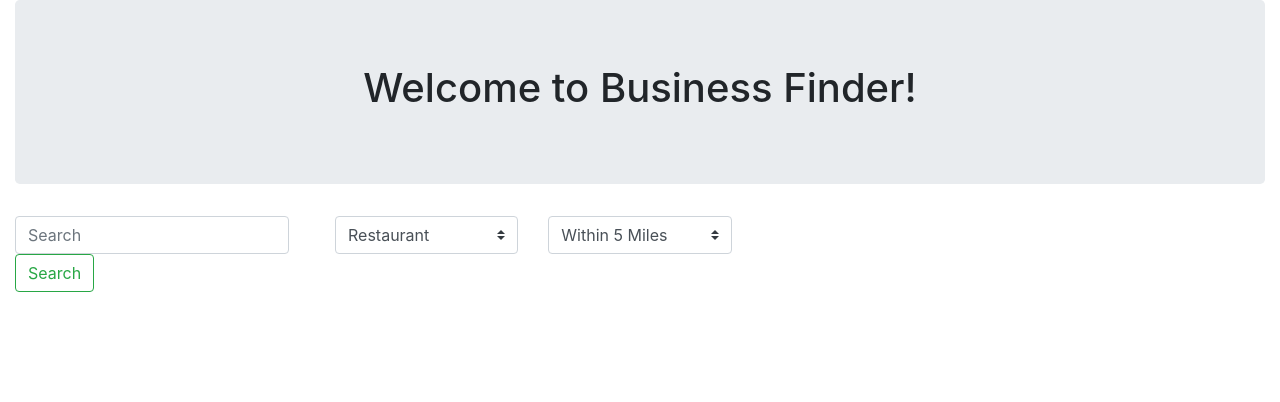
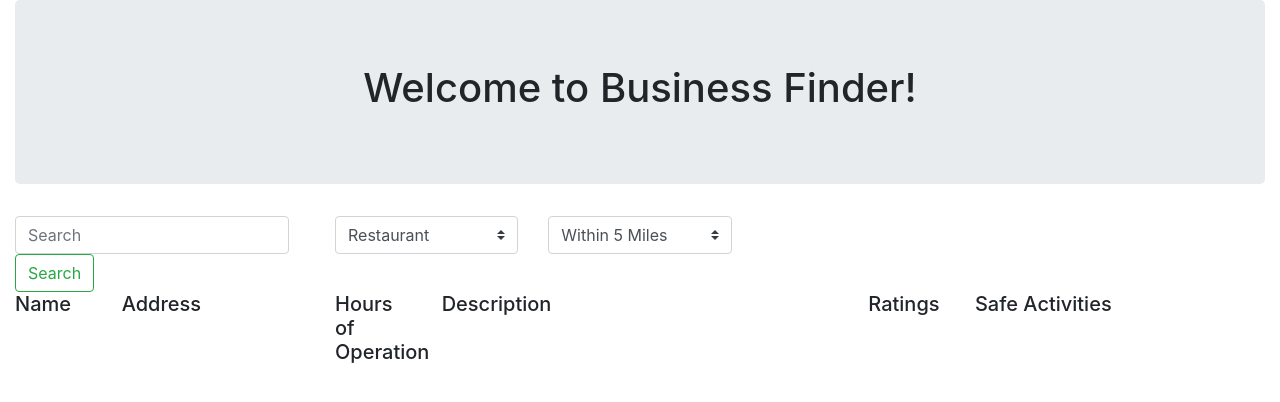
Before and after one commit to SteliosPapoutsakis/BusinessFinder, a Django app: page /find_business/ in a window 1280 px wide. Shown: the top 402 px of the page. Run offline with Django 3.2, Linux system fonts and the light colour scheme; data that the repository does not hold is empty; some libraries are stand-ins or nearby versions.

Commit message:
Added overflow auto detection and activities section to template

```diff
--- a/BusinessFinder/find_business/templates/find_business/businesses_list.html
+++ b/BusinessFinder/find_business/templates/find_business/businesses_list.html
@@ -1,6 +1,7 @@
-<div class="">
+<div class="overflow-auto">
 
 {% for business in companies %}
+<div class="well">
   <div class="row">
 
     <div class="col-lg-1">
@@ -24,9 +25,12 @@
     </div>
 
     <div class="col-lg-3">
-      <p>N/A</p> <!-- Safety Options of businesses  WHAT IS THIS ACTUALLY CALLED-->
+      <p>{{business.activities}}</p> <!-- Safety Options of businesses  WHAT IS THIS ACTUALLY CALLED-->
     </div>
 
   </div>
+</div>
+
 {% endfor %}
+
 </div>
--- a/BusinessFinder/find_business/templates/find_business/index.html
+++ b/BusinessFinder/find_business/templates/find_business/index.html
@@ -46,6 +46,34 @@
       </div>
     </div>
 
+    <div class="row">
+
+      <div class="col-lg-1">
+        <h5>Name</h5> <!-- Name of businesses -->
+      </div>
+
+      <div class="col-lg-2">
+        <h5>Address</h5> <!-- Address of businesses -->
+      </div>
+
+      <div class="col-lg-1"> <!-- Hours of businesses -->
+        <h5>Hours of Operation</h5>
+      </div>
+
+      <div class="col-lg-4">
+        <h5>Description</h5> <!-- Description of businesses -->
+      </div>
+
+      <div class="col-lg-1"> <!-- Rating of businesses -->
+        <h5>Ratings</h5>
+      </div>
+
+      <div class="col-lg-3">
+        <h5>Safe Activities</h5> <!-- Safety Options of businesses  WHAT IS THIS ACTUALLY CALLED-->
+      </div>
+
+    </div>
+
     {% include "find_business/businesses_list.html" %}
 
     </div>
```
